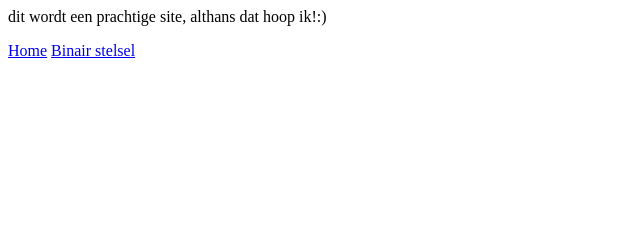
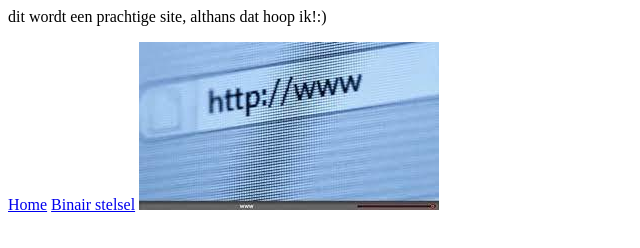
Before and after one commit to ninevdpoel/ninevdpoel.github.io, a plain HTML site: page index.html in a window 1280 px wide. Shown: the whole page, without its empty margins (0-640 px from the left). Drawn offline with Linux system fonts and the light colour scheme.

Commit message:
verandering

```diff
--- a/index.html
+++ b/index.html
@@ -10,5 +10,7 @@
     <p>dit wordt een prachtige site, althans dat hoop ik!:) </p>
     <a href="index.html">Home</a>
         <a href="binairstelsel.html">Binair stelsel</a>
+    <img src="plaatje.jpg">
+
 </body>
 </html>
```
